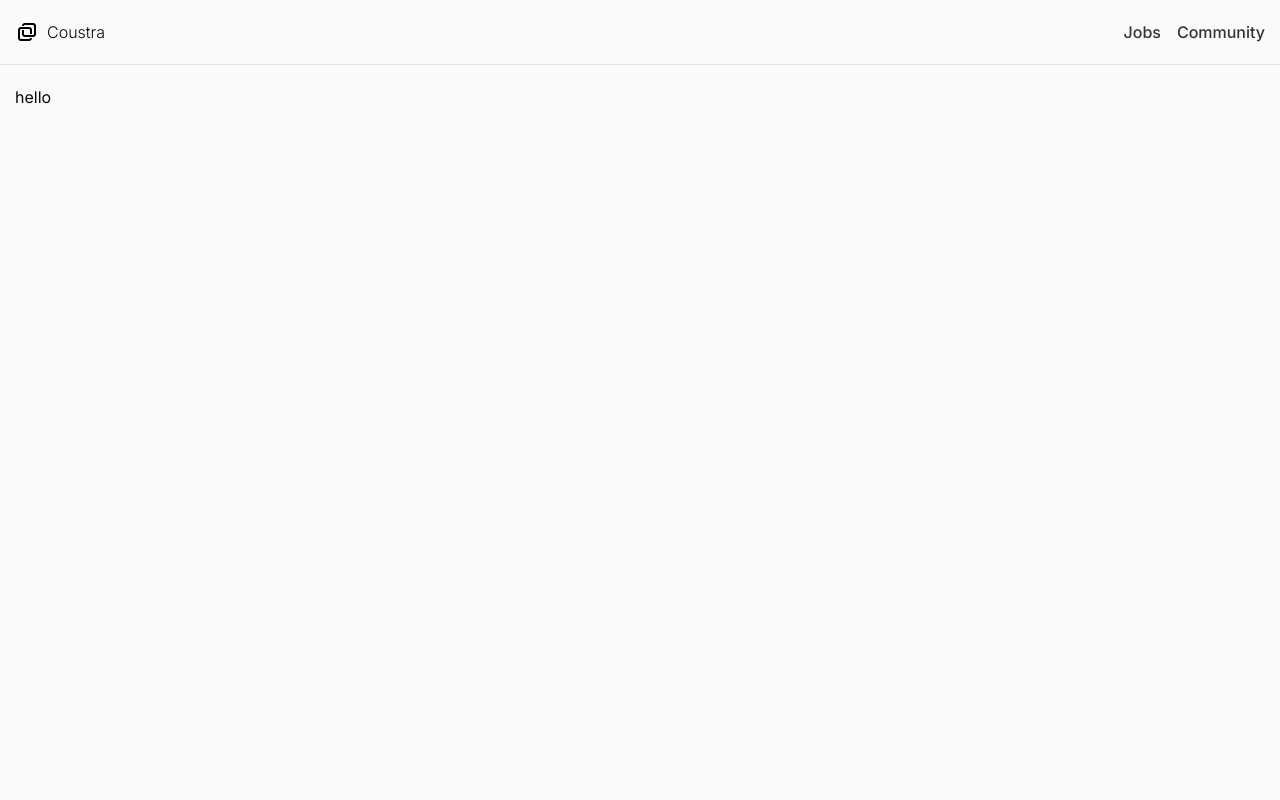
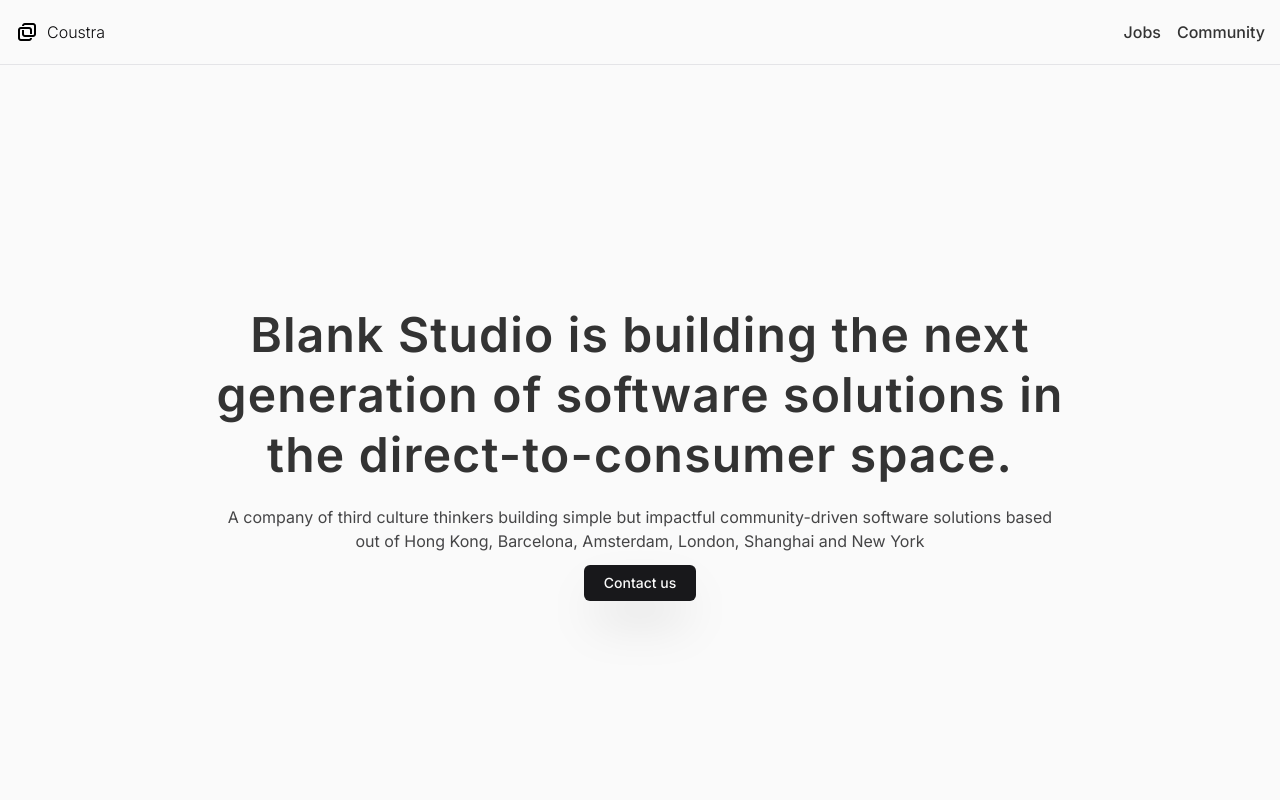
Before and after one commit to Coustra/coustra-agency, a Next.js app: page / in a window 1280 px wide. Shown: the top 800 px of the page. Built offline with nearby package versions, Linux system fonts and the light colour scheme.

Commit message:
added hero section

```diff
--- a/package.json
+++ b/package.json
@@ -11,6 +11,7 @@
   },
   "dependencies": {
     "@radix-ui/react-avatar": "^1.1.0",
+    "@radix-ui/react-slot": "^1.1.0",
     "class-variance-authority": "^0.7.0",
     "clsx": "^2.1.1",
     "lucide-react": "^0.414.0",
--- /dev/null
+++ b/src/app/components/Hero.tsx
@@ -0,0 +1,31 @@
+import { Button, buttonVariants } from "@/components/ui/button";
+import { cn } from "@/lib/utils";
+import Link from "next/link";
+import React from "react";
+
+export const Hero = () => {
+  return (
+    <div className='min-h-screen pt-[65px] w-full flex items-center justify-center flex-col gap-3'>
+      <div className='max-w-[850px] text-center gap-5 flex flex-col'>
+        <h1 className='text-5xl font-semibold tracking-wide text-[#333] leading-tight'>
+          Blank Studio is building the next generation of software solutions in
+          the direct-to-consumer space.
+        </h1>
+        <h3 className='text-base opacity-75'>
+          A company of third culture thinkers building simple but impactful
+          community-driven software solutions based out of Hong Kong, Barcelona,
+          Amsterdam, London, Shanghai and New York
+        </h3>
+      </div>
+      <Link
+        className={cn(
+          buttonVariants({ size: "sm", variant: "default" }),
+          "shadow-2xl px-5"
+        )}
+        href='/contact'
+      >
+        Contact us
+      </Link>
+    </div>
+  );
+};
--- a/src/app/layout.tsx
+++ b/src/app/layout.tsx
@@ -21,9 +21,7 @@ export default function RootLayout({
     <html lang='en'>
       <body className={cn("bg-[#fafafa]", inter.className)}>
         <Header />
-        <main className='mt-[65px] max-w-[1250px] p-5 xl:px-0 mx-auto'>
-          {children}
-        </main>
+        <main className='max-w-[1250px] p-5 xl:px-0 mx-auto'>{children}</main>
         <Footer />
       </body>
     </html>
--- a/src/app/page.tsx
+++ b/src/app/page.tsx
@@ -1,5 +1,10 @@
 import Image from "next/image";
+import { Hero } from "./components/Hero";
 
-export default function Home() {
-  return <main className='min-h-screen'>hello</main>;
+export default function HomePage() {
+  return (
+    <>
+      <Hero />
+    </>
+  );
 }
--- /dev/null
+++ b/src/components/ui/button.tsx
@@ -0,0 +1,56 @@
+import * as React from "react"
+import { Slot } from "@radix-ui/react-slot"
+import { cva, type VariantProps } from "class-variance-authority"
+
+import { cn } from "@/lib/utils"
+
+const buttonVariants = cva(
+  "inline-flex items-center justify-center whitespace-nowrap rounded-md text-sm font-medium ring-offset-background transition-colors focus-visible:outline-none focus-visible:ring-2 focus-visible:ring-ring focus-visible:ring-offset-2 disabled:pointer-events-none disabled:opacity-50",
+  {
+    variants: {
+      variant: {
+        default: "bg-primary text-primary-foreground hover:bg-primary/90",
+        destructive:
+          "bg-destructive text-destructive-foreground hover:bg-destructive/90",
+        outline:
+          "border border-input bg-background hover:bg-accent hover:text-accent-foreground",
+        secondary:
+          "bg-secondary text-secondary-foreground hover:bg-secondary/80",
+        ghost: "hover:bg-accent hover:text-accent-foreground",
+        link: "text-primary underline-offset-4 hover:underline",
+      },
+      size: {
+        default: "h-10 px-4 py-2",
+        sm: "h-9 rounded-md px-3",
+        lg: "h-11 rounded-md px-8",
+        icon: "h-10 w-10",
+      },
+    },
+    defaultVariants: {
+      variant: "default",
+      size: "default",
+    },
+  }
+)
+
+export interface ButtonProps
+  extends React.ButtonHTMLAttributes<HTMLButtonElement>,
+    VariantProps<typeof buttonVariants> {
+  asChild?: boolean
+}
+
+const Button = React.forwardRef<HTMLButtonElement, ButtonProps>(
+  ({ className, variant, size, asChild = false, ...props }, ref) => {
+    const Comp = asChild ? Slot : "button"
+    return (
+      <Comp
+        className={cn(buttonVariants({ variant, size, className }))}
+        ref={ref}
+        {...props}
+      />
+    )
+  }
+)
+Button.displayName = "Button"
+
+export { Button, buttonVariants }
```
Also changed, not shown: 1 other file (tests, documents, lock files or other folders).
